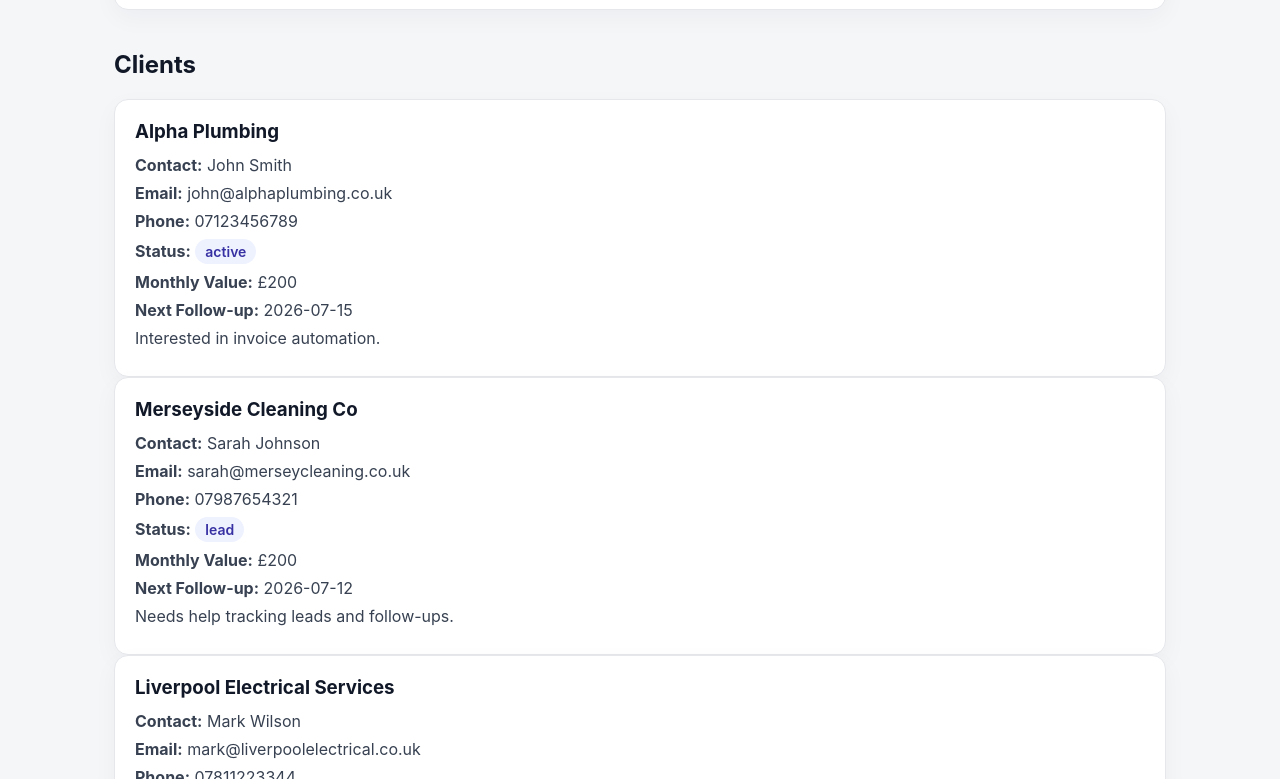
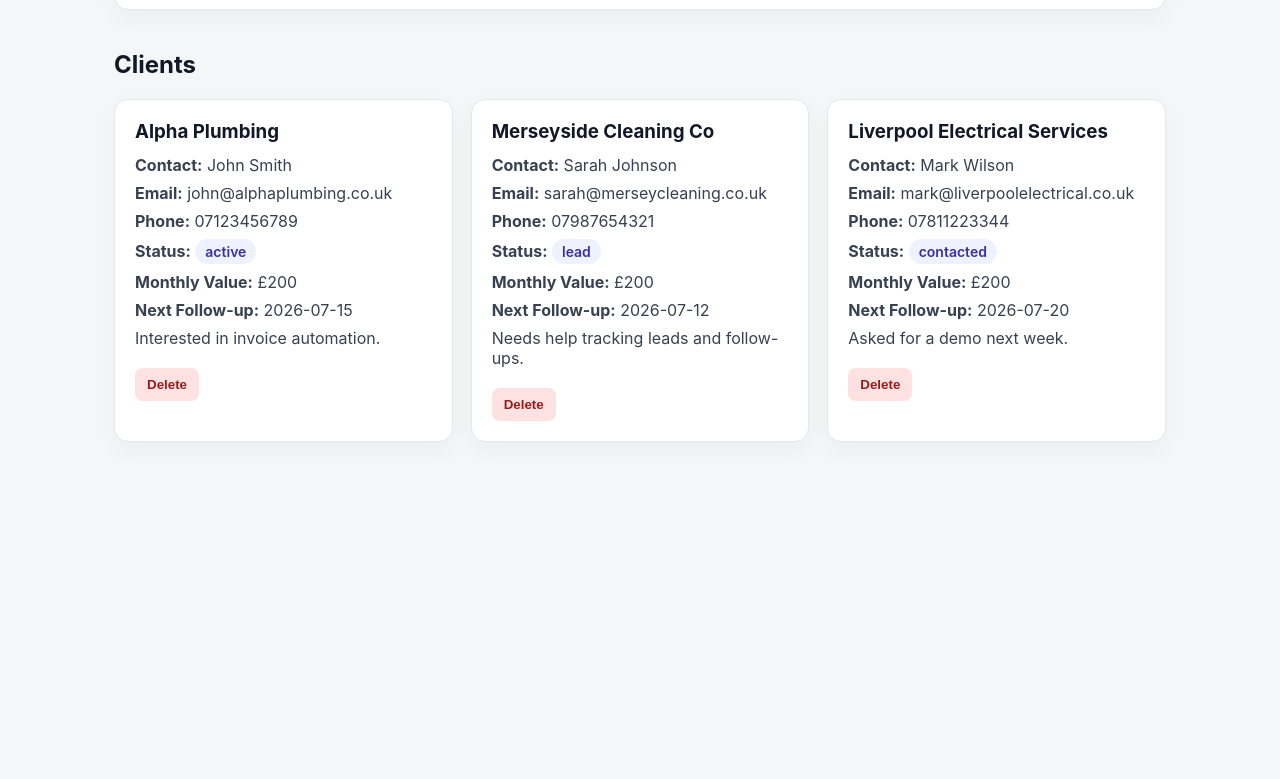
Before and after one commit to MikeMat22/clientflow-crm, a React (Vite) app: page / in a window 1280 px wide. Shown: the part 801-1580 px from the top of the page. After the commit the page ends 1283 px from the top, so only its background shows below. Built offline with nearby package versions, Linux system fonts and the light colour scheme.

Commit message:
delete client function

```diff
--- a/src/App.tsx
+++ b/src/App.tsx
@@ -26,6 +26,12 @@ function App() {
     setClients((currentClients) => [newClient, ...currentClients]);
   }
 
+  function handleDeleteClient(clientId: string) {
+    setClients((currentClients) =>
+      currentClients.filter((client) => client.id !== clientId)
+    );
+  }
+
   return (
     <main>
       <header className="app-header">
@@ -35,7 +41,7 @@ function App() {
 
       <DashboardCards clients={clients} />
       <ClientForm onAddClient={handleAddClient} />
-      <ClientList clients={clients} />
+      <ClientList clients={clients} onDeleteClient={handleDeleteClient} />
     </main>
   );
 }
--- a/src/components/ClientCard.tsx
+++ b/src/components/ClientCard.tsx
@@ -2,9 +2,10 @@ import type { Client } from "../types/client";
 
 type ClientCardProps = {
   client: Client;
+  onDeleteClient: (clientId: string) => void;
 };
 
-export function ClientCard({ client }: ClientCardProps) {
+export function ClientCard({ client, onDeleteClient }: ClientCardProps) {
   return (
     <article className="client-card">
       <h3>{client.companyName}</h3>
@@ -35,6 +36,14 @@ export function ClientCard({ client }: ClientCardProps) {
       </p>
 
       <p>{client.notes}</p>
+
+      <button
+        className="delete-button"
+        type="button"
+        onClick={() => onDeleteClient(client.id)}
+      >
+        Delete
+      </button>
     </article>
   );
 }
--- a/src/components/ClientList.tsx
+++ b/src/components/ClientList.tsx
@@ -3,16 +3,21 @@ import { ClientCard } from "./ClientCard";
 
 type ClientListProps = {
   clients: Client[];
+  onDeleteClient: (clientId: string) => void;
 };
 
-export function ClientList({ clients }: ClientListProps) {
+export function ClientList({ clients, onDeleteClient }: ClientListProps) {
   return (
     <section>
       <h2>Clients</h2>
 
-      <div>
+      <div className="client-grid">
         {clients.map((client) => (
-          <ClientCard key={client.id} client={client} />
+          <ClientCard
+            key={client.id}
+            client={client}
+            onDeleteClient={onDeleteClient}
+          />
         ))}
       </div>
     </section>
--- a/src/index.css
+++ b/src/index.css
@@ -154,3 +154,17 @@ p {
     grid-template-columns: 1fr;
   }
 }
+.delete-button {
+  margin-top: 12px;
+  padding: 9px 12px;
+  border: 0;
+  border-radius: 8px;
+  background: #fee2e2;
+  color: #991b1b;
+  font-weight: 700;
+  cursor: pointer;
+}
+
+.delete-button:hover {
+  background: #fecaca;
+}
```
